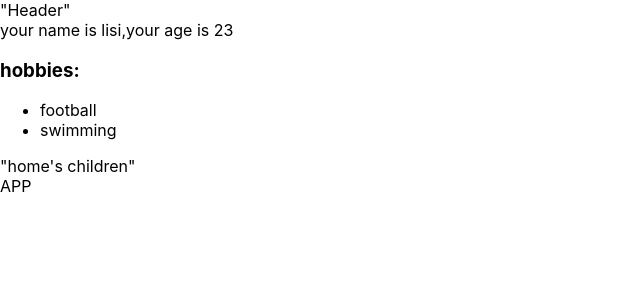
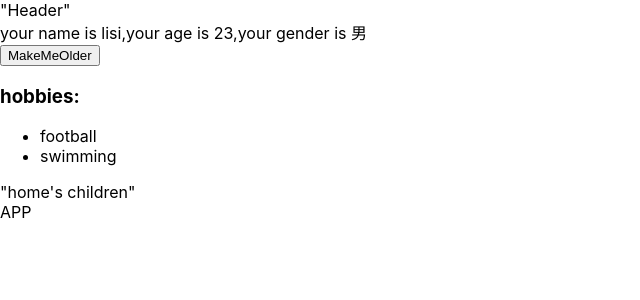
Before and after one commit to Hsinin/hello-react, a React (Create React App) app: page / in a window 1280 px wide. Shown: the top 300 px of the page, without its empty margins (0-640 px from the left). Built offline with nearby package versions, Linux system fonts and the light colour scheme.

Commit message:
Video7 & 8
onClick & STATE

```diff
--- a/src/App.js
+++ b/src/App.js
@@ -12,7 +12,7 @@ class App extends Component {
     return (
       <div>
         <Header/>
-        <Home name={"lisi"} age={23} user={user}>
+        <Home name={"lisi"} initAge={23} user={user} gender={"男"}>
           <p1>"home's children"</p1>
         </Home>
         {"APP"}
--- a/src/components/Home.js
+++ b/src/components/Home.js
@@ -2,12 +2,26 @@ import React, { Component } from 'react';
 import PropTypes from 'prop-types';
 
 class Home extends Component {
+    constructor(props) {
+        super(props);
+        this.state = {
+            age: props.initAge
+        };
+    }
+
+    onMakeOlder() {
+        this.setState({
+            age: this.state.age + 3
+        })
+        console.log(this);
+    }
     render(){
         return (
             <div className="container">
               <div className="row">
                 <div className="col-xs-1 col-xs-offset-11">
-                  <div>your name is {this.props.name},your age is {this.props.age}</div>
+                  <div>your name is {this.props.name},your age is {this.state.age},your gender is {this.props.gender}</div>
+                  <button onClick={() => this.onMakeOlder()}>MakeMeOlder</button>
                   <h3>hobbies:</h3>
                   <ul>
                       {/* {this.props.user.hobbies.map((hobby)=><li>{hobby}</li>)} */}
```
Also changed, not shown: record.txt.
